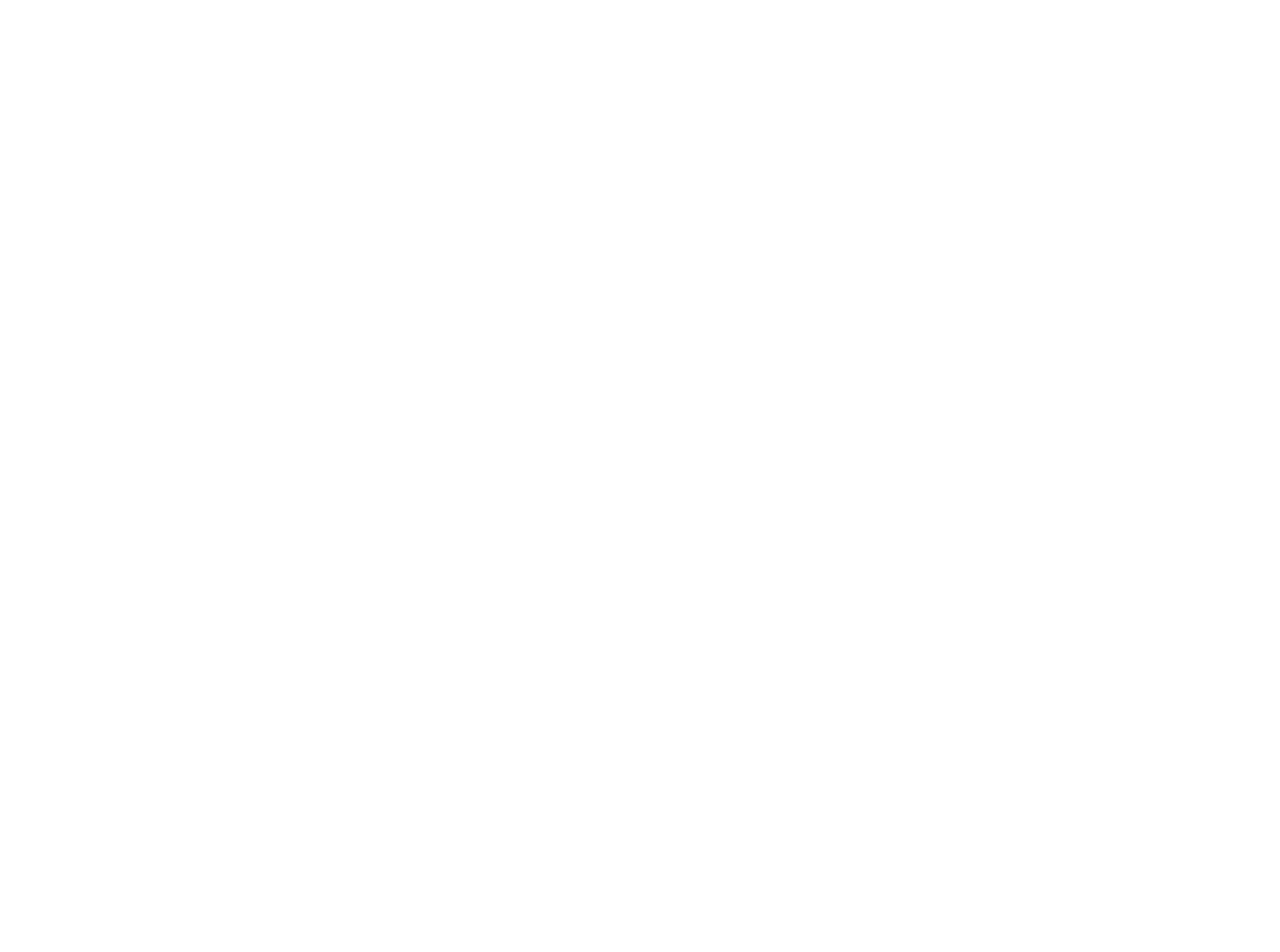
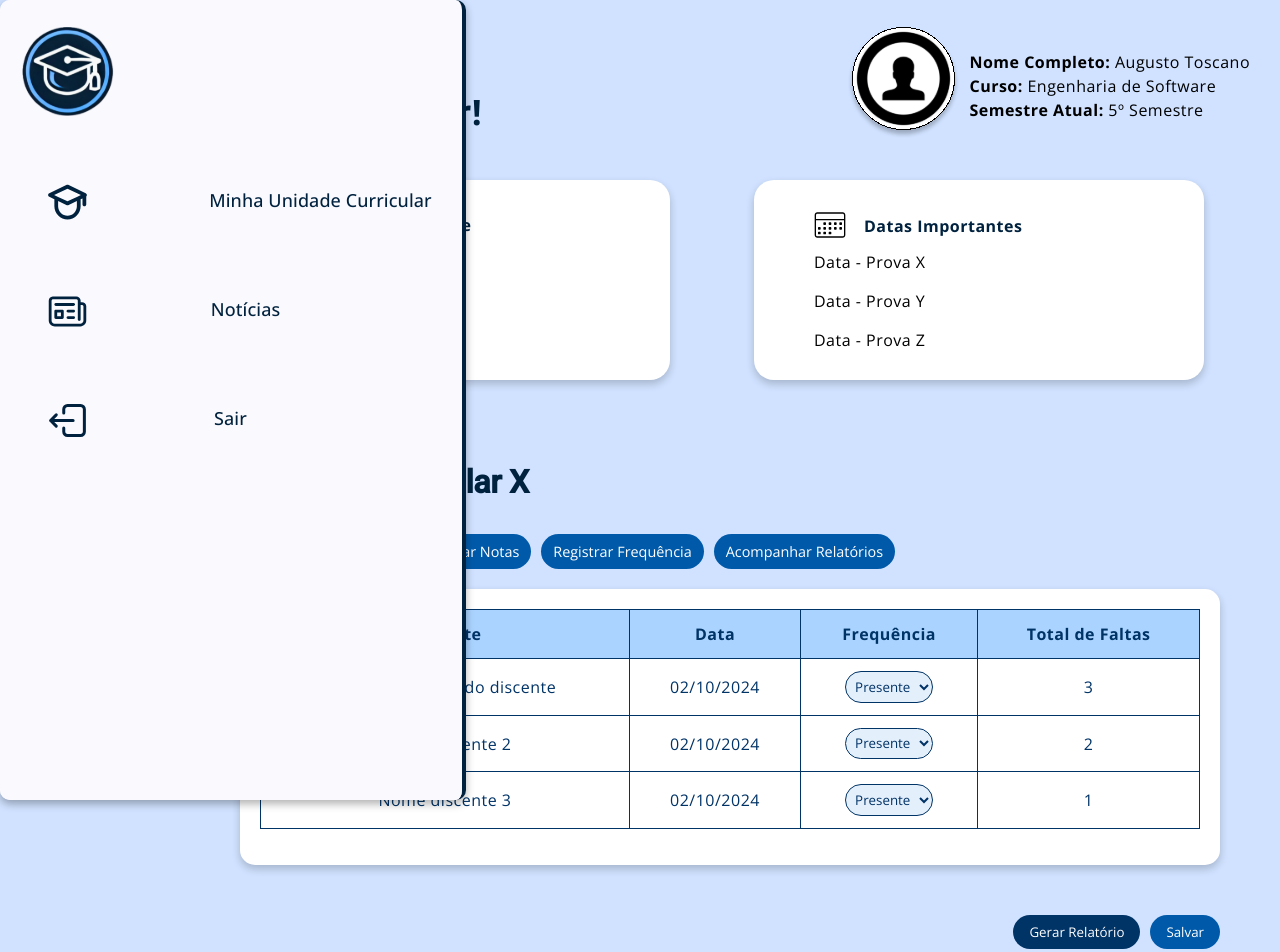
Before and after one commit to anafsantiago/Sistema-Academico-Front-End, an Angular app: page /prof-frequencia in a window 1280 px wide. Before the commit this address led to /. Shown: the top 952 px of the page. Before the commit the page ends 800 px from the top, so only its background shows below. Built offline with nearby package versions, Linux system fonts and the light colour scheme.

Commit message:
criação da pagina de regisrar frequencia professor

```diff
--- a/src/app/app.routes.ts
+++ b/src/app/app.routes.ts
@@ -7,6 +7,7 @@
 import {HomeProfessorComponent} from './page/home-professor/home-professor.component';
 import {ProfConteudoComponent} from './page/prof-conteudo/prof-conteudo.component';
 import {ProfNotasComponent} from './page/prof-notas/prof-notas.component';
+import {ProfFrequenciaComponent} from './page/prof-frequencia/prof-frequencia.component';
 
 export const routes: Routes = [
   {path: '', redirectTo: 'login', pathMatch: 'full'},
@@ -17,5 +18,6 @@
   {path: 'aluno-notas-frequencia', component: AlunoNotasFrequenciaComponent},
   {path: 'home-professor', component: HomeProfessorComponent},
   {path: 'prof-conteudo', component: ProfConteudoComponent},
-  {path: 'prof-notas', component: ProfNotasComponent}
+  {path: 'prof-notas', component: ProfNotasComponent},
+  {path: 'prof-frequencia', component: ProfFrequenciaComponent}
 ];
--- /dev/null
+++ b/src/app/component/prof-frequencia-layout/prof-frequencia-layout.component.html
@@ -0,0 +1,63 @@
+<main>
+  <h1>Unidade Curricular X</h1>
+  <div class="btn-wrapper">
+    <button type="button" class="btn-conteudo">Registrar Conteúdo</button>
+    <button type="button" class="btn-notas">Registrar Notas</button>
+    <button type="button" class="btn-frequencia">Registrar Frequência</button>
+    <button type="button" class="btn-relatorios">Acompanhar Relatórios</button>
+  </div>
+
+  <section class="baloes">
+    <div class="balao">
+      <table class="attendance-table">
+        <thead>
+        <tr>
+          <th>Discente</th>
+          <th>Data</th>
+          <th>Frequência</th>
+          <th>Total de Faltas</th>
+        </tr>
+        </thead>
+        <tbody>
+        <tr>
+          <td>Nome completo do discente</td>
+          <td>02/10/2024</td>
+          <td>
+            <select>
+              <option>Presente</option>
+              <option>Ausente</option>
+            </select>
+          </td>
+          <td>3</td>
+        </tr>
+        <tr>
+          <td>Nome discente 2</td>
+          <td>02/10/2024</td>
+          <td>
+            <select>
+              <option>Presente</option>
+              <option>Ausente</option>
+            </select>
+          </td>
+          <td>2</td>
+        </tr>
+        <tr>
+          <td>Nome discente 3</td>
+          <td>02/10/2024</td>
+          <td>
+            <select>
+              <option>Presente</option>
+              <option>Ausente</option>
+            </select>
+          </td>
+          <td>1</td>
+        </tr>
+        </tbody>
+      </table>
+    </div>
+    <div class="action-buttons">
+      <button>Gerar Relatório</button>
+      <button class="save">Salvar</button>
+    </div>
+  </section>
+</main>
--- /dev/null
+++ b/src/app/component/prof-frequencia-layout/prof-frequencia-layout.component.scss
@@ -0,0 +1,171 @@
+@import "../../../estilo/cores.scss";
+
+main {
+  display: flex;
+  flex-direction: column;
+  align-items: flex-start;
+  background-color: $blue-bg;
+  margin-left: 200px;
+  padding: 20px;
+}
+
+h1 {
+  font-size: 2em;
+  font-weight: bold;
+  color: $secondary-color;
+  margin-bottom: 20px;
+}
+
+.btn-wrapper {
+  display: flex;
+  gap: 10px;
+  margin-bottom: 20px;
+}
+
+.form-adicionar-conteudo {
+  display: flex;
+  flex-direction: column;
+  gap: 10px;
+  margin-top: 10px;
+
+  label {
+    font-weight: bold;
+    color: $secondary-color;
+  }
+}
+
+.baloes {
+  display: grid;
+  gap: 50px;
+  justify-content: center;
+}
+
+.balao {
+  width: 980px;
+  max-width: 980px;
+  background-color: white;
+  border-radius: 15px;
+  box-shadow: 0 4px 8px rgba(0, 0, 0, 0.2);
+  padding: 20px;
+  display: flex;
+  align-items: flex-start;
+
+}
+
+.attendance-table {
+  width: 100%;
+  border-collapse: collapse;
+  margin-bottom: 1rem;
+
+
+  th, td {
+    padding: 0.75rem;
+    border: 1px solid #003366;
+    text-align: center;
+
+  }
+
+  th {
+    background-color: #aad4ff;
+    color: #003366;
+
+  }
+
+  td {
+    background-color: #ffffff;
+    color: #003366;
+
+    select {
+      padding: 0.3rem;
+      border: 1px solid #003366;
+      border-radius: 20px;
+      background-color: #e4effc;
+      color: #003366;
+
+    }
+  }
+}
+
+.action-buttons {
+  display: flex;
+  justify-content: flex-end;
+  gap: 10px;
+
+
+
+  button {
+    padding: 0.5rem 1rem;
+    border: none;
+    border-radius: 20px;
+    cursor: pointer;
+    color: #ffffff;
+    background-color: #003366;
+    transition: background-color 0.3s;
+
+
+    &:hover {
+      background-color: #001f4d;
+    }
+
+    &.save {
+      background-color: #005AA9;
+
+      &:hover {
+        background-color: #45a049;
+      }
+    }
+  }
+}
+
+.btn-wrapper {
+  display: flex;
+  gap: 10px;
+  margin-bottom: 20px;
+}
+
+.btn-conteudo,
+.btn-notas {
+  padding: 8px 12px;
+  border: none;
+  border-radius: 20px;
+  cursor: pointer;
+  font-size: 0.9em;
+  transition: opacity 0.3s ease;
+
+  &:hover {
+    opacity: 0.9;
+  }
+}
+
+.btn-conteudo {
+  background-color: $primary-color;
+  color: white;
+
+}
+
+.btn-notas {
+  background-color: $primary-color;
+  color: white;
+}
+
+.btn-relatorios{
+  background-color: $primary-color;
+  color: white;
+  padding: 8px 12px;
+  border: none;
+  border-radius: 20px;
+  cursor: pointer;
+  font-size: 0.9em;
+  transition: opacity 0.3s ease;
+}
+
+.btn-frequencia{
+  background-color: $primary-color;
+  color: white;
+  padding: 8px 12px;
+  border: none;
+  border-radius: 20px;
+  cursor: pointer;
+  font-size: 0.9em;
+  transition: opacity 0.3s ease;
+}
--- /dev/null
+++ b/src/app/page/prof-frequencia/prof-frequencia.component.html
@@ -0,0 +1,7 @@
+<main>
+  <app-toolbar class="toolbar-overlay"></app-toolbar>
+  <app-user-options class="user-options-overlay"></app-user-options>
+  <p class = "text">Olá, Professor!</p>
+  <app-horario-data class="baloes"></app-horario-data>
+  <app-prof-frequencia-layout></app-prof-frequencia-layout>
+</main>
--- /dev/null
+++ b/src/app/page/prof-frequencia/prof-frequencia.component.scss
@@ -0,0 +1,40 @@
+@import "../../../estilo/cores.scss";
+.toolbar-overlay {
+  position: fixed;
+  top: 0;
+  left: 0;
+}
+
+.user-options-overlay {
+  background-color: $blue-bg;
+  float: right;
+  margin-top: 30px;
+  margin-right: 10px;
+}
+
+main {
+  min-height: 100vh; // Altura total da tela, já que a toolbar é fixa
+  padding: 20px;
+  z-index: 1; /* Deve estar abaixo dos overlays */
+  background-color: $blue-bg;
+  flex-direction: column; /* Empilha os elementos verticalmente */
+
+}
+.text{
+  margin-top: 80px;
+  padding-left: 200px;
+  font-size: 35px;
+  font-weight: bolder;
+  color: $secondary-color;
+
+
+}
+.baloes{
+  display: flex;
+
+
+}
+
+.app-minhas-uc-aluno{
+  width: 100%;
+}
```
Also changed, not shown: src/app/component/prof-frequencia-layout/prof-frequencia-layout.component.ts (added, +12 -0 lines), src/app/page/prof-frequencia/prof-frequencia.component.ts (added, +23 -0 lines), 2 other files (tests, documents, lock files or other folders).
